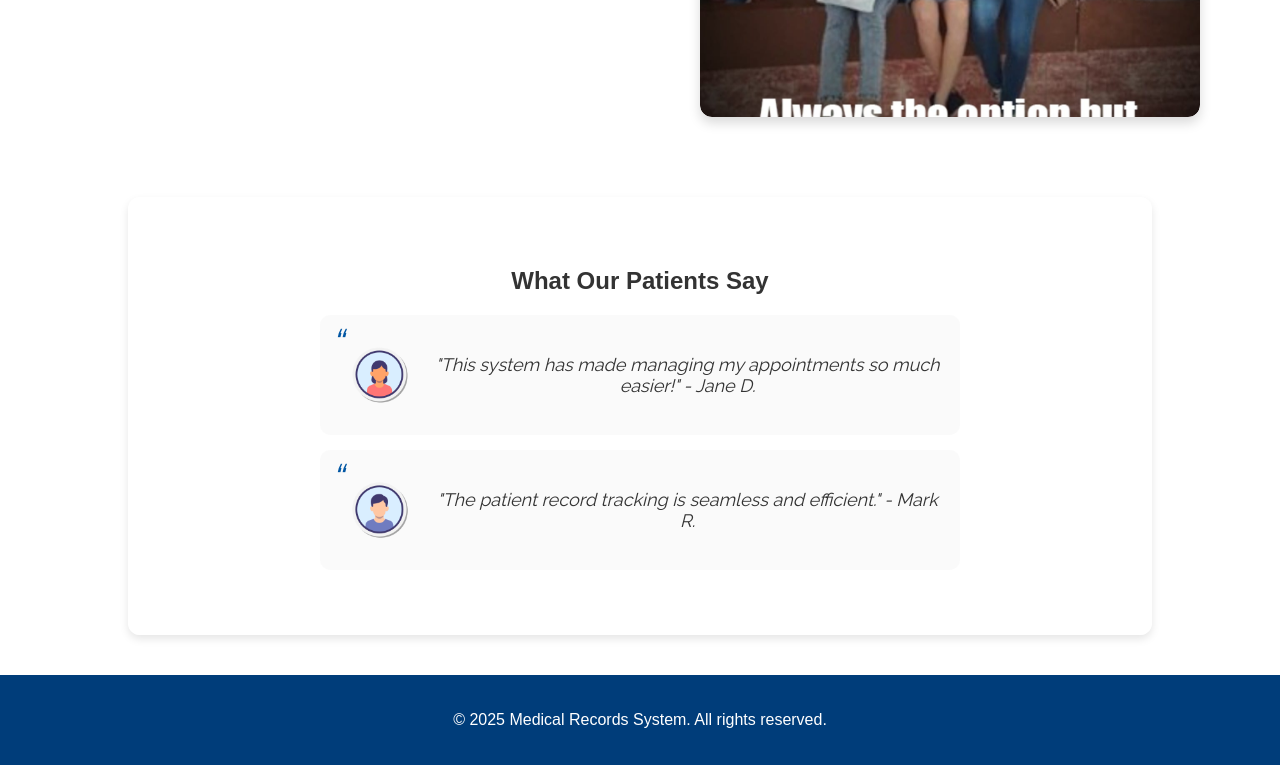
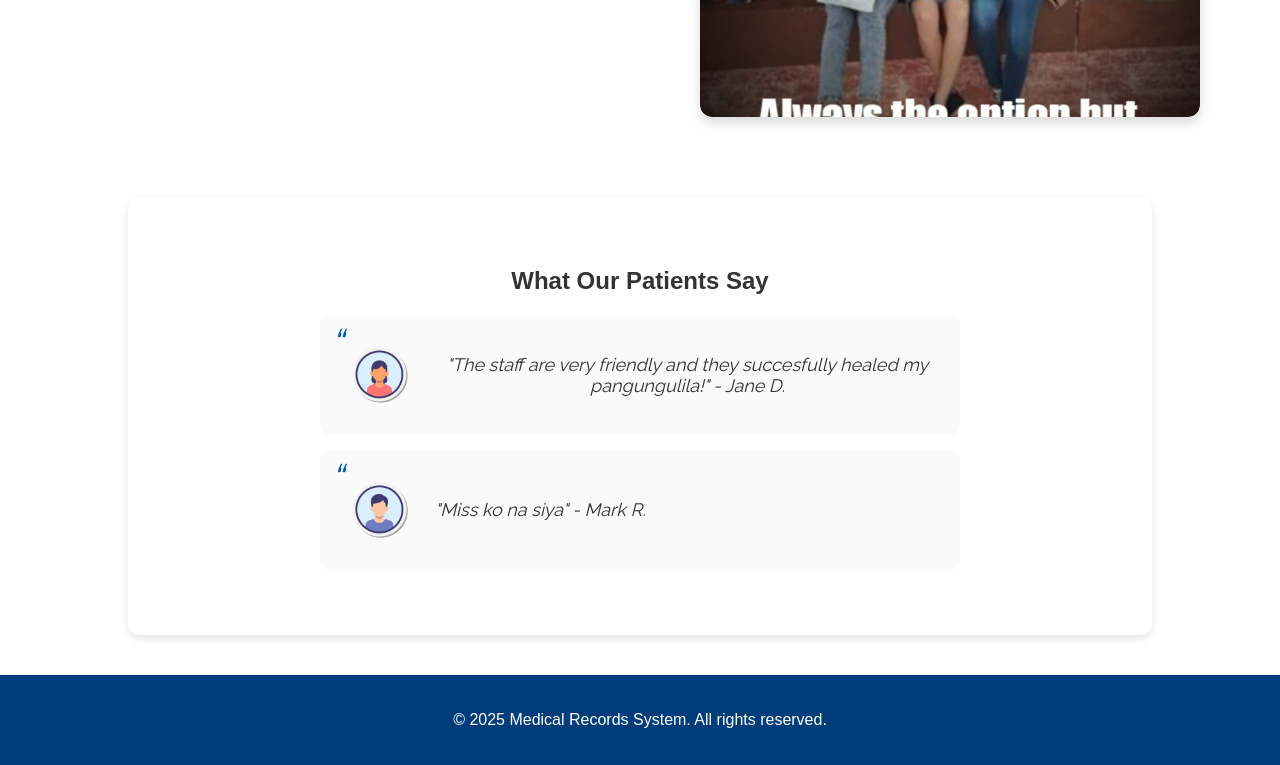
Before and after one commit to Smurfnt/medical_website, a plain HTML site: page index.html in a window 1280 px wide. Shown: the part 443-1208 px from the top of the page. Drawn offline with Linux system fonts and the light colour scheme.

Commit message:
Update index.html

```diff
--- a/index.html
+++ b/index.html
@@ -171,11 +171,11 @@
         <h2>What Our Patients Say</h2>
         <div class="testimonial">
             <img src="user_icon_f.png" alt="User 1">
-            "This system has made managing my appointments so much easier!" - Jane D.
+            "The staff are very friendly and they succesfully healed my pangungulila!" - Jane D.
         </div>
         <div class="testimonial">
             <img src="user_icon_m.png" alt="User 2">
-            "The patient record tracking is seamless and efficient." - Mark R.
+            "Miss ko na siya" - Mark R.
         </div>
     </section>
     <footer class="footer">
```
